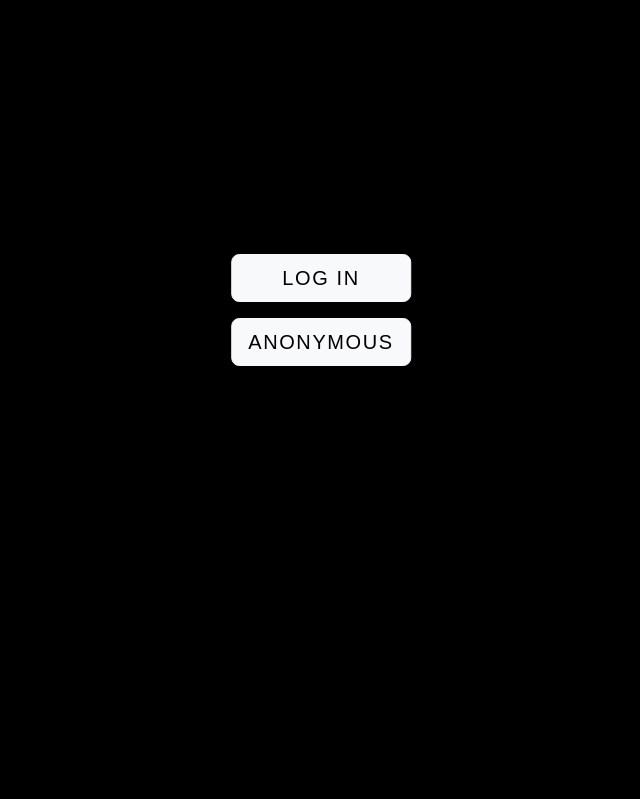
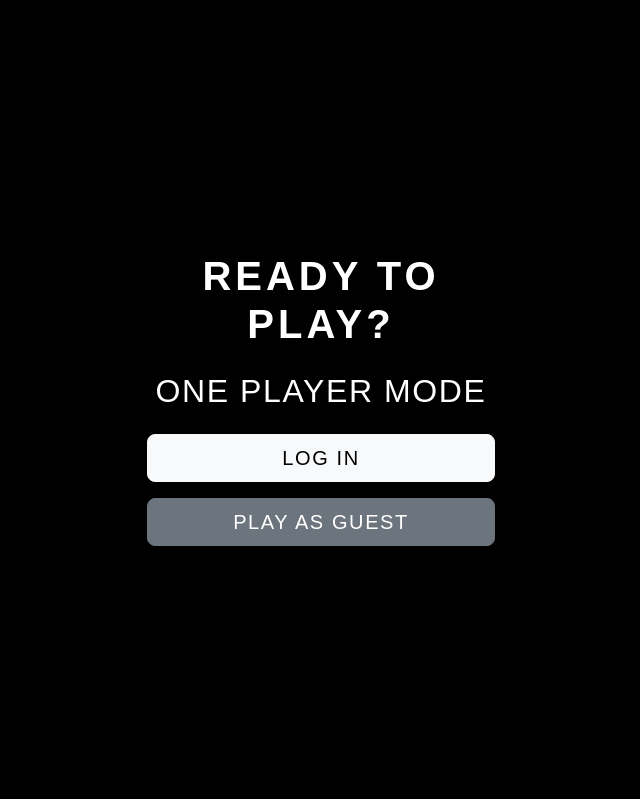
Before and after one commit to puyma/ft_transcendence, a Django app: page /solo_play/ in a window 1280 px wide. Shown: the part 90-889 px from the top of the page, without its empty margins (319-959 px from the left). Before the commit the page ends 456 px from the top, so only its background shows below. Run offline with Django 5.2, Linux system fonts and the light colour scheme; style sheets or scripts are compiled from the project's sources; parts of the project's set-up code (start-up, migrations or seed data) failed here and were passed over; some web fonts are replaced.

Commit message:
unified js, adapting it to 3d. missing correct implmentation

```diff
--- a/js/main.js
+++ b/js/main.js
@@ -66,12 +66,13 @@ function initPlay() {
     : [];
 
   const gameButtons = document.querySelectorAll("[id$='Play']");
-
+  console.log("holaaaaaaaa");
   gameButtons.forEach(button => {
     button.addEventListener("click", (event) => {
       event.preventDefault();
 
       let mode = button.getAttribute("data-mode");
+      let gameType = button.getAttribute("data-type"); // "2d" or "3d"
       let players;
 
       if (mode === "tournament") {
@@ -87,8 +88,8 @@ function initPlay() {
       } else if (mode == "double_play")
         players = button.getAttribute('data-players').split(",");
 
-      console.log(`Mode: ${mode}, Players:`, players);
-      // if (mode == 2d)
+      console.log(`Mode: ${mode}, Game Type: ${gameType}, Players:`, players);
+
       let canvas = document.createElement("canvas");
       canvas.id = "canvas";
       canvas.style.width = `${window.innerWidth}px`;
--- a/js/tournament.js
+++ b/js/tournament.js
@@ -10,6 +10,7 @@ export class Tournament {
     this.players = players;
     this.matches = [];
     this.winners = [];
+    this.gameType = gameType;
     this.mode = mode;
     this.winCounts = {};
     this.tournamentWinner = null;
@@ -45,7 +46,7 @@ export class Tournament {
   soloPlayGame() {
     console.log(this.mode);
     // if gameType == 2d
-    const game = new Game("canvas", this.mode, this.players[0], "Computer");
+    const game = new Game("canvas", this.mode, this.players[0], this.players[1]);
     game.init();
   }
 
--- a/transcendence/templates/tr/pages/double_play.html
+++ b/transcendence/templates/tr/pages/double_play.html
@@ -26,8 +26,9 @@
     <div class="col-2 d-flex flex-column justify-content-center align-items-center" style="z-index: 3; position: relative; background-color: rgb(0, 0, 0);">
       <!-- 3D Button -->
       <button
-      id="doublePlay3D"
+      id="doublePlay"
       data-mode="3d_play"
+      data-type="3d"
       data-players="{{ player1 }},{{ player2 }}"
       class="btn btn-sm mt-3 px-4 py-3"
       style="font-size: 30px; background-color: rgb(159, 153, 153); border: none; border-radius: 15px;"
@@ -35,11 +36,10 @@
       3D
       <i class="fa-regular fa-circle-play"></i>
     </button>
-
-      <!-- 2D Button -->
       <button
         id="doublePlay"
         data-mode="double_play"
+        data-type="2d"
         data-players="{{ player1 }},{{ player2 }}"
         class="btn btn-sm my-3 px-4 py-3"
         style="font-size: 30px; background-color: rgb(49, 99, 209); border: none; border-radius: 15px;"
--- a/transcendence/templates/tr/pages/solo_play.html
+++ b/transcendence/templates/tr/pages/solo_play.html
@@ -5,26 +5,50 @@
       <div class="d-flex flex-column align-items-center my-4">
         <h1 class="text-white display-3">Ready to play?</h1>
         <h2 class="text-white">{{ request.user.username }} vs Computer</h2>
-          <i class="fas fa-play-circle text-white mt-3" style="font-size: 72px;" class="text-decoration-none"
+        <div class="d-flex flex-column justify-content-center align-items-center" style="z-index: 3; position: relative; background-color: rgb(0, 0, 0);">
+          <button
+          id="soloPlay"
+          data-mode="3d_play"
+          data-type="2d"
+          data-players="{{ request.user.username }},Computer"
+          class="btn btn-sm mt-3 px-4 py-3"
+          style="font-size: 30px; background-color: rgb(159, 153, 153); border: none; border-radius: 15px;" >
+          3D
+          <i class="fa-regular fa-circle-play"></i>
+        </button>
+          <button
             id="soloPlay"
             data-mode="solo_play"
-          data-players="{{ request.user.username }},Computer"></i>
-        </a>
+            data-type="3d"
+            data-players="{{ request.user.username }},Computer"
+            class="btn btn-sm my-3 px-4 py-3"
+            style="font-size: 30px; background-color: rgb(49, 99, 209); border: none; border-radius: 15px;">
+            2D
+            <i class="fa-solid fa-circle-play"></i>
+          </button>
       </div>
       </div>
     </div>
+  </div>
+
   {% else %}
-<div class="position-absolute top-50 start-50 translate-middle text-center">
-  <div class="d-grid gap-3">
-    <a href="{% url 'login' %}?next={% url 'solo_play' %}" class="btn btn-light btn-lg mx-3"  role="button">LOG IN </a>
-    <a
-          data-ajax=true
-          href="{% url 'play' %}"
+  <div class="container d-flex justify-content-center align-items-center" style="min-height: 100vh;">
+    <div class="row justify-content-center align-items-center w-100">
+      <div class="col-4">
+        <div class="d-flex flex-column align-items-center text-center">
+          <h1 class="text-white mb-4">READY TO PLAY?</h1>
+          <h2 class="text-white mb-4">ONE PLAYER MODE</h2>
+          <div class="d-grid gap-3 w-100">
+            <!-- Log In Button -->
+            <a href="{% url 'login' %}?next={% url 'solo_play' %}"
+               class="btn btn-light btn-lg w-100" role="button">LOG IN</a>
+
+            <!-- Play as Guest Button (Grey) -->
+            <a href="{% url 'play' %}"
                id="anonymousLink"
-          class="btn btn-light btn-lg mx-3"
-          role="button"
-          >ANONYMOUS</a
-        >
+               class="btn btn-secondary btn-lg w-100"
+               role="button">PLAY AS GUEST</a>
+          </div>
         </div>
       </div>
     </div>
```
Also changed, not shown: transcendence/templates/tr/pages/play_anonymous.html (+23 -13 lines), transcendence/templates/tr/pages/tournament_order.html (+18 -7 lines). Lines whose indentation alone changed are shown as unchanged.
